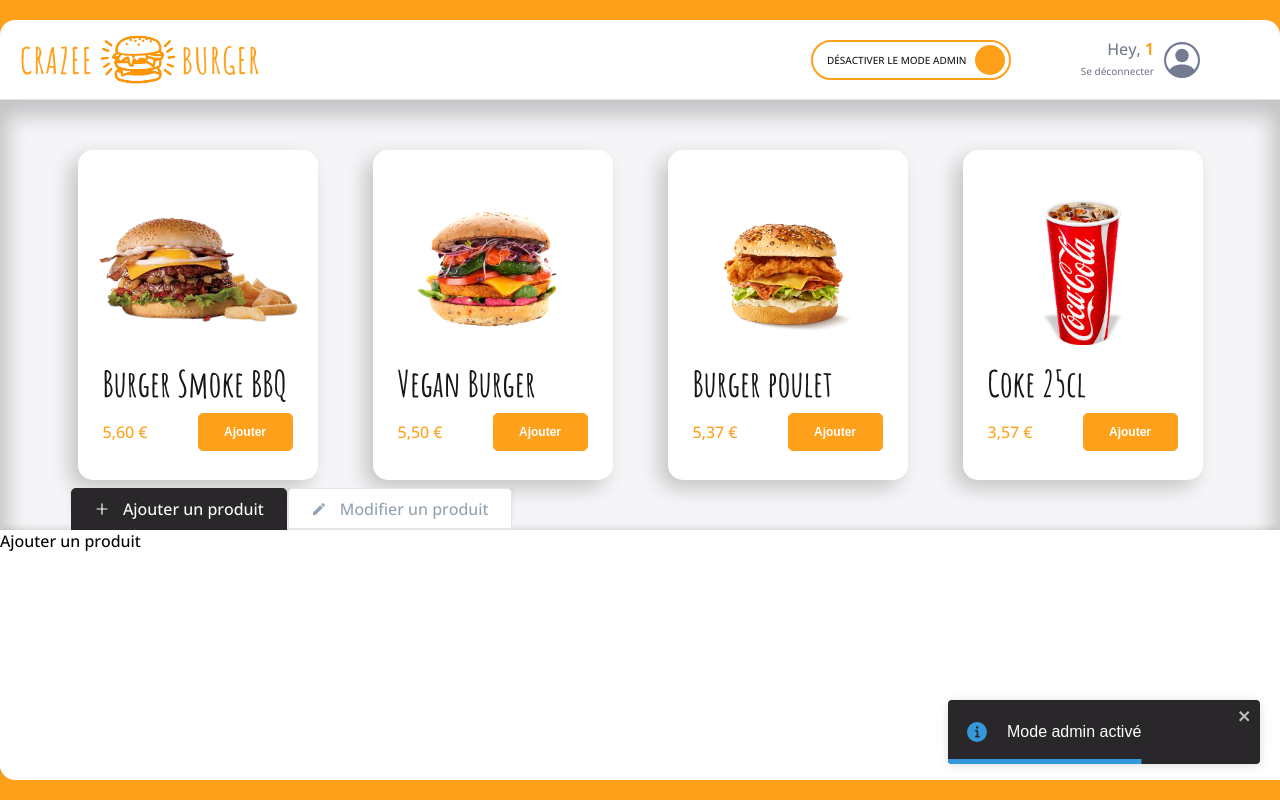
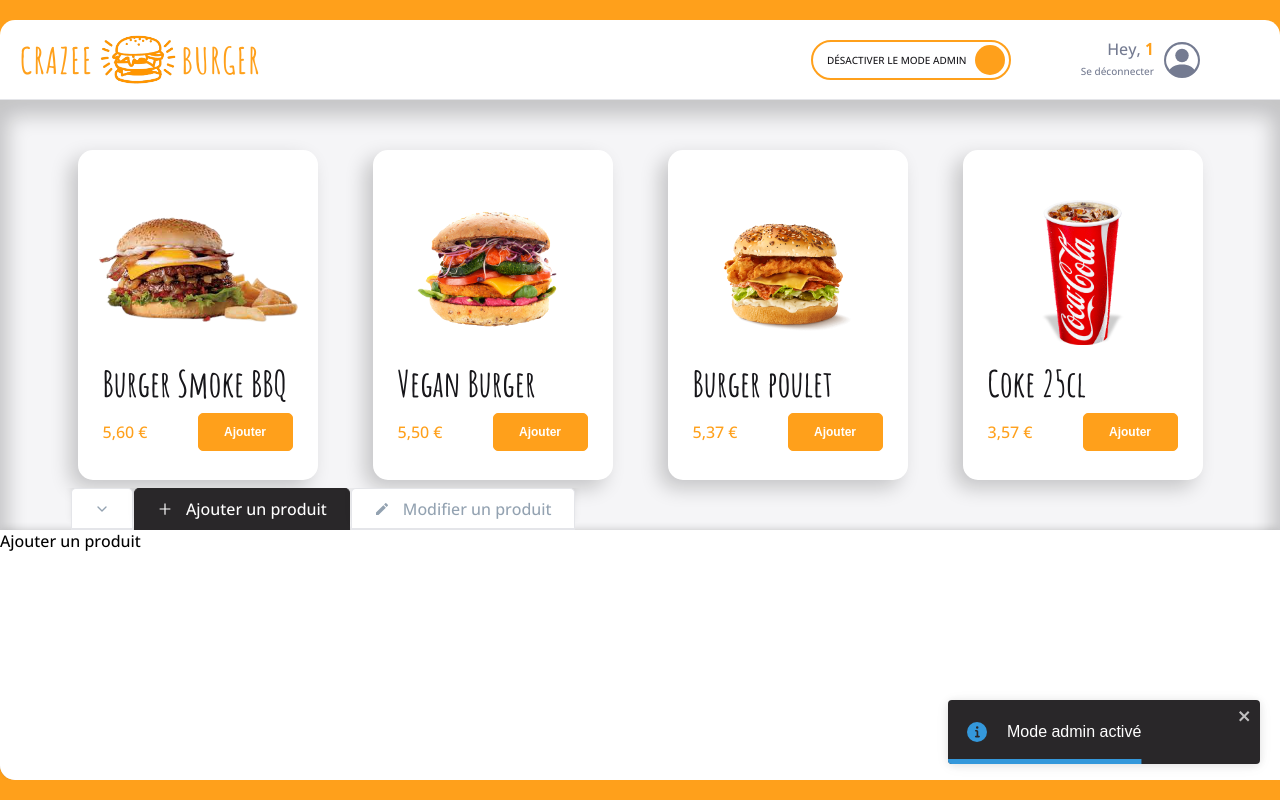
Before and after one commit to duftor/crazee-burger, a React (Create React App) app: page /order/1 in a window 1280 px wide. Both pictures are taken after a click on the label 910 px from the left and 59 px from the top of the page. Built offline with nearby package versions, Linux system fonts and the light colour scheme; grey boxes are pictures that could not be loaded.

Commit message:
♻️ F07 : TABS > Show first Tab

```diff
--- a/src/components/pages/order/Main/Tabs.js
+++ b/src/components/pages/order/Main/Tabs.js
@@ -27,11 +27,12 @@
 
 	return (
 		<TabsStyled>
-			{/* <Tab
+			<Tab
 				onClick={toggleAdminPanel}
 				isSelected={!isPanelVisible}
-				icon={isPanelVisible ? <FiChevronDown /> : <FiChevronUp />}
-			/> */}
+				Icon={isPanelVisible ? <FiChevronDown /> : <FiChevronUp />}
+				className={!isPanelVisible && "is-active"}
+			/>
 			{tabs.map((tab) => {
 				return (
 					<Tab
```
Also changed, not shown: src/components/pages/order/Main/Admin/tabsConfig.js (+0 -7 lines).
